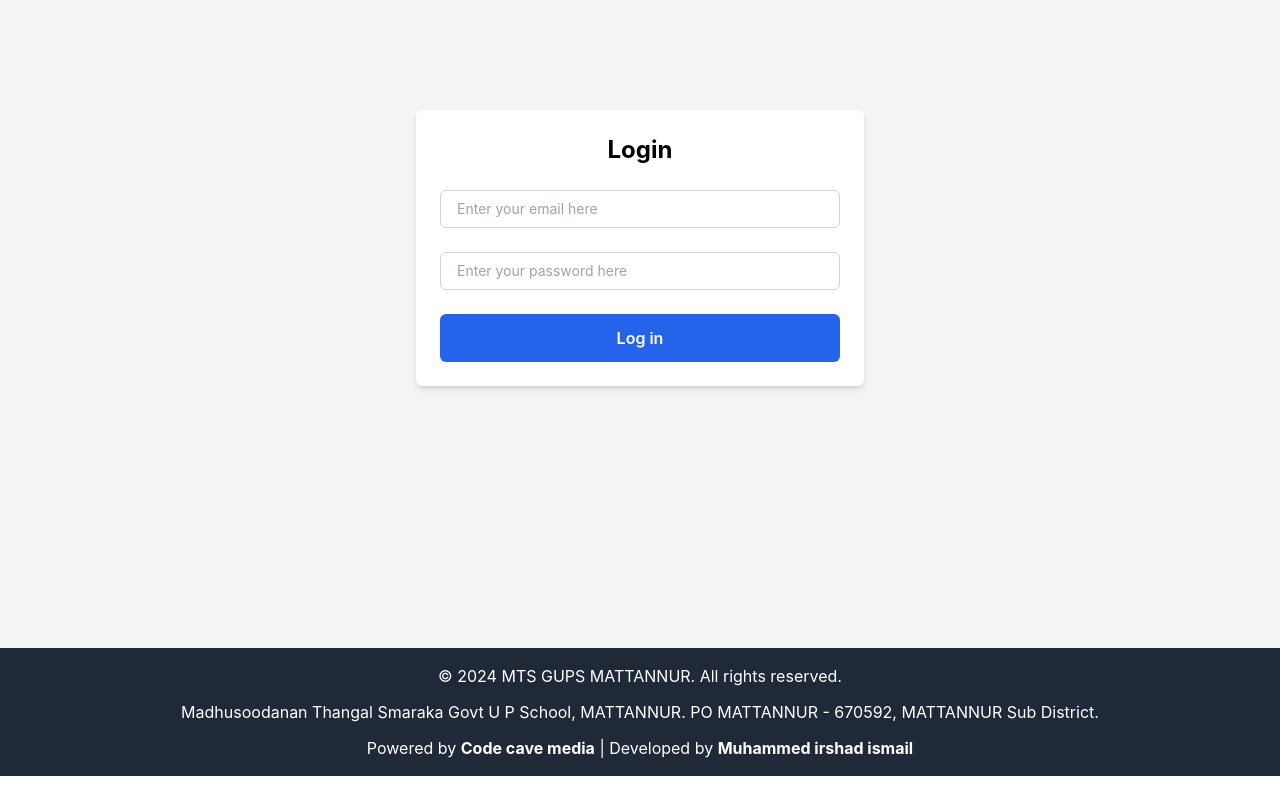
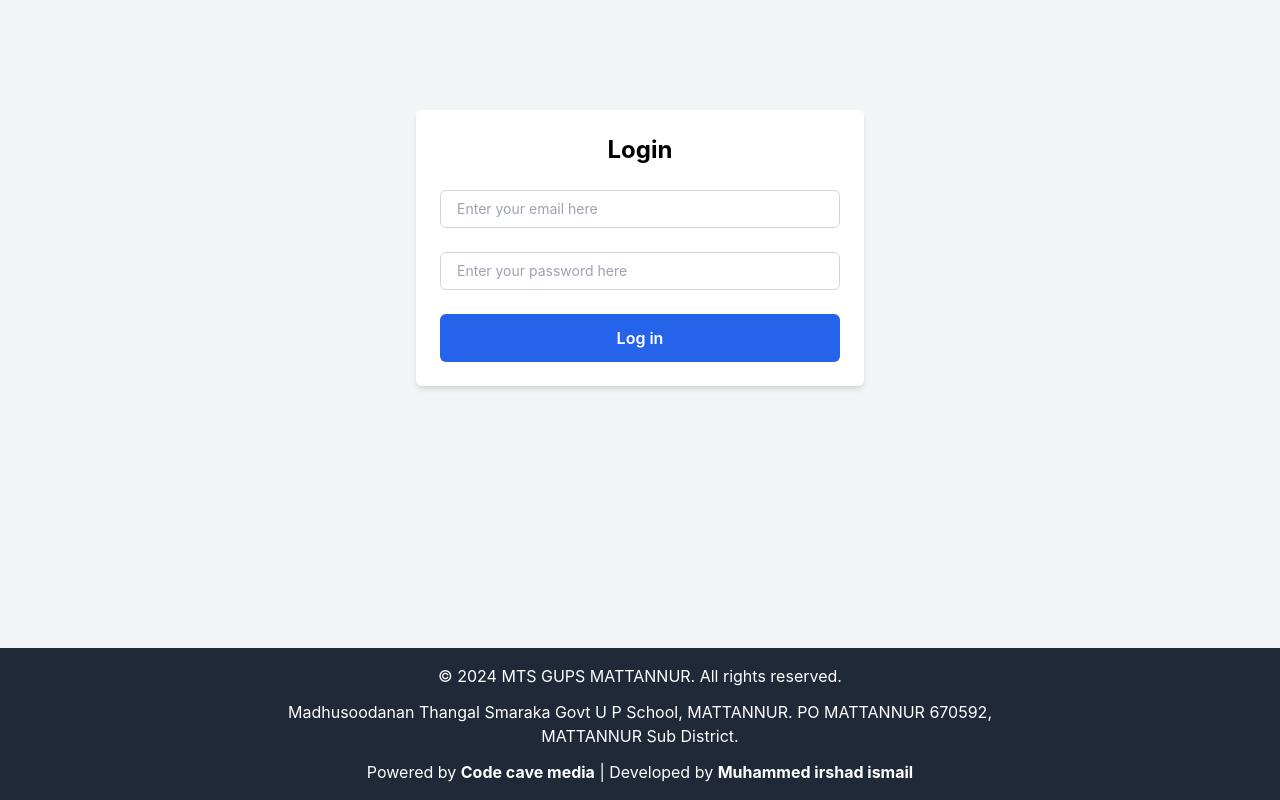
Before and after one commit to mattannurschool/school-registration, a React (Create React App) app: page /login in a window 1280 px wide. Shown: the part 240-1040 px from the top of the page. Before the commit the page ends 1016 px from the top, so only its background shows below. Built offline with nearby package versions, Linux system fonts and the light colour scheme; no server answers.

Commit message:
logo added

```diff
--- a/src/components/Footer.tsx
+++ b/src/components/Footer.tsx
@@ -5,13 +5,13 @@ const Footer: React.FC = () => {
   return (
     <footer className="bg-gray-800 p-4">
       <div className="text-center text-white">
-        <p>
+        <p className="max-sm:text-[12px]">
           &copy; {new Date().getFullYear()} MTS GUPS MATTANNUR. All rights
           reserved.
         </p>
-        <p className="mt-3">
+        <p className="mt-3 max-w-[780px] mx-auto max-sm:text-sm">
           Madhusoodanan Thangal Smaraka Govt U P School, MATTANNUR. PO MATTANNUR
-          - 670592, MATTANNUR Sub District.
+          670592, MATTANNUR Sub District.
         </p>
         <p className="mt-3">
           Powered by{" "}
@@ -29,7 +29,7 @@ const Footer: React.FC = () => {
           <strong>
             <a
               href="https://www.linkedin.com/in/muhammed-irshad-81985b287/"
-              className="underline-none"
+              className="underline-none "
               target="_blank"
               rel="noopener noreferrer"
             >
```
